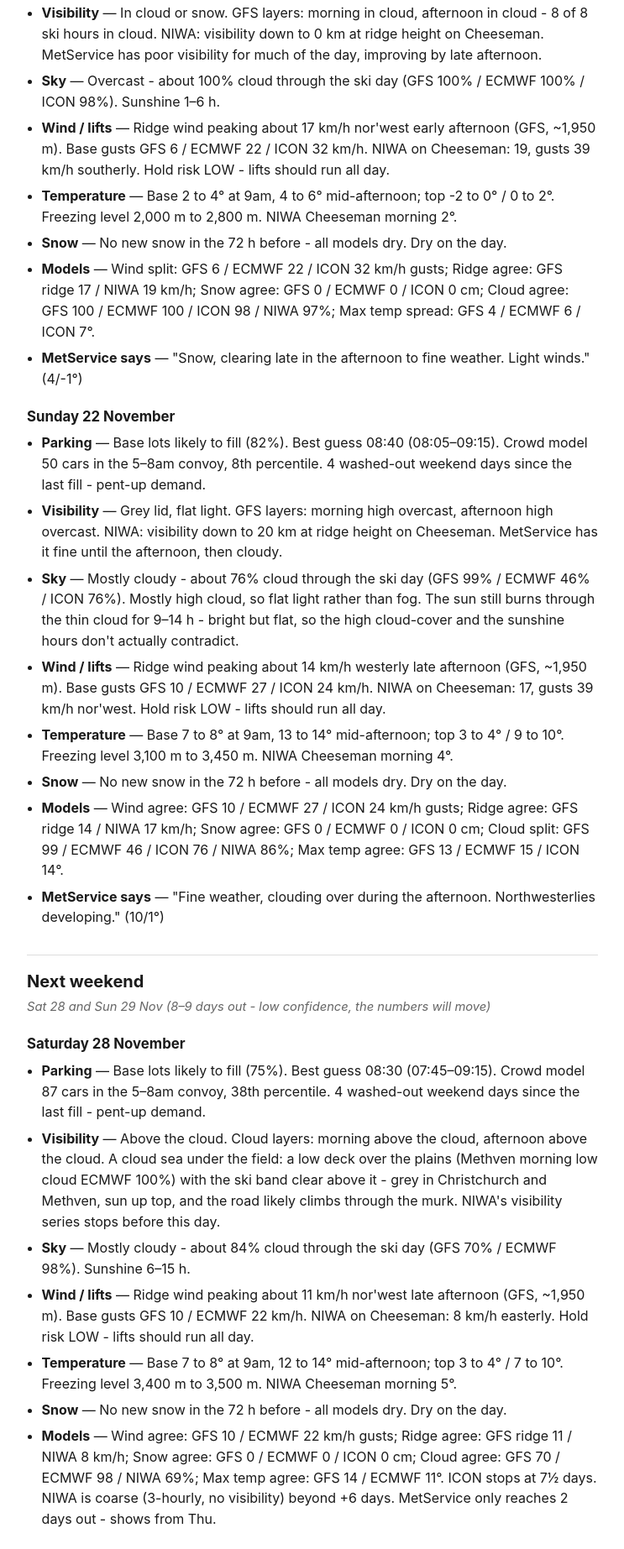
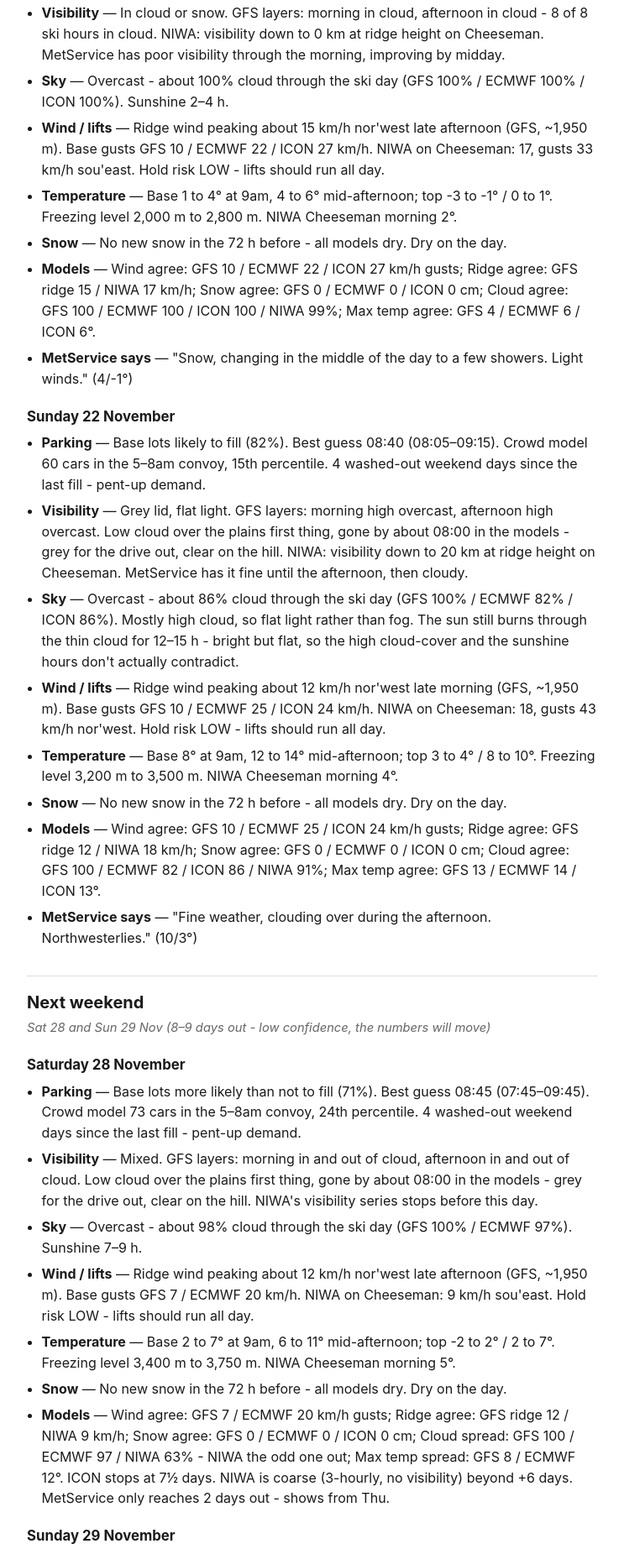
Before and after one commit to dhw52/mt-hutt-weather, a plain HTML site: page index.html in a window 1280 px wide. Shown: the part 394-2239 px from the top of the page at 84% size, without its empty margins (268-1011 px from the left). Drawn offline with Linux system fonts and the light colour scheme.

Commit message:
weekend forecast: 2026-11-20T00:44Z

```diff
--- a/index.html
+++ b/index.html
@@ -23,50 +23,50 @@ ul{padding-left:1.1rem;margin:.3rem 0} li{margin:.4rem 0}
 .lowconf{color:var(--muted);font-style:italic}
 a{color:var(--accent)}</style></head><body><main>
 <h1>Mt Hutt - the next two weekends</h1>
-<p class="meta">Issued Fri 20 Nov 2026, 04:57 NZ. Updated twice a day, about 09:30 and 21:30 NZ, through the season. Next issue about 09:30 Fri 20 Nov - GitHub&#x27;s scheduler sometimes runs a few hours late, but a late issue still pulls the most recent model runs, so the data is current even when the timestamp is not.</p>
+<p class="meta">Issued Fri 20 Nov 2026, 13:44 NZ. Updated twice a day, about 09:30 and 21:30 NZ, through the season. Next issue about 21:30 Fri 20 Nov - GitHub&#x27;s scheduler sometimes runs a few hours late, but a late issue still pulls the most recent model runs, so the data is current even when the timestamp is not.</p>
 <h2>This weekend</h2><p class="sub">Sat 21 and Sun 22 Nov (1–2 days out)</p>
 <h3>Saturday 21 November</h3><ul>
 <li><b>Parking</b> — Base lots probably won&#x27;t fill (35%). If they do, about 09:40 (09:05–10:15). Crowd model 57 cars in the 5–8am convoy, 12th percentile. 4 washed-out weekend days since the last fill - pent-up demand.</li>
-<li><b>Visibility</b> — In cloud or snow. GFS layers: morning in cloud, afternoon in cloud - 8 of 8 ski hours in cloud. NIWA: visibility down to 0 km at ridge height on Cheeseman. MetService has poor visibility for much of the day, improving by late afternoon.</li>
-<li><b>Sky</b> — Overcast - about 100% cloud through the ski day (GFS 100% / ECMWF 100% / ICON 98%). Sunshine 1–6 h.</li>
-<li><b>Wind / lifts</b> — Ridge wind peaking about 17 km/h nor&#x27;west early afternoon (GFS, ~1,950 m). Base gusts GFS 6 / ECMWF 22 / ICON 32 km/h. NIWA on Cheeseman: 19, gusts 39 km/h southerly. Hold risk LOW - lifts should run all day.</li>
-<li><b>Temperature</b> — Base 2 to 4° at 9am, 4 to 6° mid-afternoon; top -2 to 0° / 0 to 2°. Freezing level 2,000 m to 2,800 m. NIWA Cheeseman morning 2°.</li>
+<li><b>Visibility</b> — In cloud or snow. GFS layers: morning in cloud, afternoon in cloud - 8 of 8 ski hours in cloud. NIWA: visibility down to 0 km at ridge height on Cheeseman. MetService has poor visibility through the morning, improving by midday.</li>
+<li><b>Sky</b> — Overcast - about 100% cloud through the ski day (GFS 100% / ECMWF 100% / ICON 100%). Sunshine 2–4 h.</li>
+<li><b>Wind / lifts</b> — Ridge wind peaking about 15 km/h nor&#x27;west late afternoon (GFS, ~1,950 m). Base gusts GFS 10 / ECMWF 22 / ICON 27 km/h. NIWA on Cheeseman: 17, gusts 33 km/h sou&#x27;east. Hold risk LOW - lifts should run all day.</li>
+<li><b>Temperature</b> — Base 1 to 4° at 9am, 4 to 6° mid-afternoon; top -3 to -1° / 0 to 1°. Freezing level 2,000 m to 2,800 m. NIWA Cheeseman morning 2°.</li>
 <li><b>Snow</b> — No new snow in the 72 h before - all models dry. Dry on the day.</li>
-<li><b>Models</b> — Wind split: GFS 6 / ECMWF 22 / ICON 32 km/h gusts; Ridge agree: GFS ridge 17 / NIWA 19 km/h; Snow agree: GFS 0 / ECMWF 0 / ICON 0 cm; Cloud agree: GFS 100 / ECMWF 100 / ICON 98 / NIWA 97%; Max temp spread: GFS 4 / ECMWF 6 / ICON 7°.</li>
-<li><b>MetService says</b> — &quot;Snow, clearing late in the afternoon to fine weather. Light winds.&quot; (4/-1°)</li>
+<li><b>Models</b> — Wind agree: GFS 10 / ECMWF 22 / ICON 27 km/h gusts; Ridge agree: GFS ridge 15 / NIWA 17 km/h; Snow agree: GFS 0 / ECMWF 0 / ICON 0 cm; Cloud agree: GFS 100 / ECMWF 100 / ICON 100 / NIWA 99%; Max temp agree: GFS 4 / ECMWF 6 / ICON 6°.</li>
+<li><b>MetService says</b> — &quot;Snow, changing in the middle of the day to a few showers. Light winds.&quot; (4/-1°)</li>
 </ul>
 <h3>Sunday 22 November</h3><ul>
-<li><b>Parking</b> — Base lots likely to fill (82%). Best guess 08:40 (08:05–09:15). Crowd model 50 cars in the 5–8am convoy, 8th percentile. 4 washed-out weekend days since the last fill - pent-up demand.</li>
-<li><b>Visibility</b> — Grey lid, flat light. GFS layers: morning high overcast, afternoon high overcast. NIWA: visibility down to 20 km at ridge height on Cheeseman. MetService has it fine until the afternoon, then cloudy.</li>
-<li><b>Sky</b> — Mostly cloudy - about 76% cloud through the ski day (GFS 99% / ECMWF 46% / ICON 76%). Mostly high cloud, so flat light rather than fog. The sun still burns through the thin cloud for 9–14 h - bright but flat, so the high cloud-cover and the sunshine hours don&#x27;t actually contradict.</li>
-<li><b>Wind / lifts</b> — Ridge wind peaking about 14 km/h westerly late afternoon (GFS, ~1,950 m). Base gusts GFS 10 / ECMWF 27 / ICON 24 km/h. NIWA on Cheeseman: 17, gusts 39 km/h nor&#x27;west. Hold risk LOW - lifts should run all day.</li>
-<li><b>Temperature</b> — Base 7 to 8° at 9am, 13 to 14° mid-afternoon; top 3 to 4° / 9 to 10°. Freezing level 3,100 m to 3,450 m. NIWA Cheeseman morning 4°.</li>
+<li><b>Parking</b> — Base lots likely to fill (82%). Best guess 08:40 (08:05–09:15). Crowd model 60 cars in the 5–8am convoy, 15th percentile. 4 washed-out weekend days since the last fill - pent-up demand.</li>
+<li><b>Visibility</b> — Grey lid, flat light. GFS layers: morning high overcast, afternoon high overcast. Low cloud over the plains first thing, gone by about 08:00 in the models - grey for the drive out, clear on the hill. NIWA: visibility down to 20 km at ridge height on Cheeseman. MetService has it fine until the afternoon, then cloudy.</li>
+<li><b>Sky</b> — Overcast - about 86% cloud through the ski day (GFS 100% / ECMWF 82% / ICON 86%). Mostly high cloud, so flat light rather than fog. The sun still burns through the thin cloud for 12–15 h - bright but flat, so the high cloud-cover and the sunshine hours don&#x27;t actually contradict.</li>
+<li><b>Wind / lifts</b> — Ridge wind peaking about 12 km/h nor&#x27;west late morning (GFS, ~1,950 m). Base gusts GFS 10 / ECMWF 25 / ICON 24 km/h. NIWA on Cheeseman: 18, gusts 43 km/h nor&#x27;west. Hold risk LOW - lifts should run all day.</li>
+<li><b>Temperature</b> — Base 8° at 9am, 12 to 14° mid-afternoon; top 3 to 4° / 8 to 10°. Freezing level 3,200 m to 3,500 m. NIWA Cheeseman morning 4°.</li>
 <li><b>Snow</b> — No new snow in the 72 h before - all models dry. Dry on the day.</li>
-<li><b>Models</b> — Wind agree: GFS 10 / ECMWF 27 / ICON 24 km/h gusts; Ridge agree: GFS ridge 14 / NIWA 17 km/h; Snow agree: GFS 0 / ECMWF 0 / ICON 0 cm; Cloud split: GFS 99 / ECMWF 46 / ICON 76 / NIWA 86%; Max temp agree: GFS 13 / ECMWF 15 / ICON 14°.</li>
-<li><b>MetService says</b> — &quot;Fine weather, clouding over during the afternoon. Northwesterlies developing.&quot; (10/1°)</li>
+<li><b>Models</b> — Wind agree: GFS 10 / ECMWF 25 / ICON 24 km/h gusts; Ridge agree: GFS ridge 12 / NIWA 18 km/h; Snow agree: GFS 0 / ECMWF 0 / ICON 0 cm; Cloud agree: GFS 100 / ECMWF 82 / ICON 86 / NIWA 91%; Max temp agree: GFS 13 / ECMWF 14 / ICON 13°.</li>
+<li><b>MetService says</b> — &quot;Fine weather, clouding over during the afternoon. Northwesterlies.&quot; (10/3°)</li>
 </ul>
 <h2>Next weekend</h2><p class="sub lowconf">Sat 28 and Sun 29 Nov (8–9 days out - low confidence, the numbers will move)</p>
 <h3>Saturday 28 November</h3><ul>
-<li><b>Parking</b> — Base lots likely to fill (75%). Best guess 08:30 (07:45–09:15). Crowd model 87 cars in the 5–8am convoy, 38th percentile. 4 washed-out weekend days since the last fill - pent-up demand.</li>
-<li><b>Visibility</b> — Above the cloud. Cloud layers: morning above the cloud, afternoon above the cloud. A cloud sea under the field: a low deck over the plains (Methven morning low cloud ECMWF 100%) with the ski band clear above it - grey in Christchurch and Methven, sun up top, and the road likely climbs through the murk. NIWA&#x27;s visibility series stops before this day.</li>
-<li><b>Sky</b> — Mostly cloudy - about 84% cloud through the ski day (GFS 70% / ECMWF 98%). Sunshine 6–15 h.</li>
-<li><b>Wind / lifts</b> — Ridge wind peaking about 11 km/h nor&#x27;west late afternoon (GFS, ~1,950 m). Base gusts GFS 10 / ECMWF 22 km/h. NIWA on Cheeseman: 8 km/h easterly. Hold risk LOW - lifts should run all day.</li>
-<li><b>Temperature</b> — Base 7 to 8° at 9am, 12 to 14° mid-afternoon; top 3 to 4° / 7 to 10°. Freezing level 3,400 m to 3,500 m. NIWA Cheeseman morning 5°.</li>
+<li><b>Parking</b> — Base lots more likely than not to fill (71%). Best guess 08:45 (07:45–09:45). Crowd model 73 cars in the 5–8am convoy, 24th percentile. 4 washed-out weekend days since the last fill - pent-up demand.</li>
+<li><b>Visibility</b> — Mixed. GFS layers: morning in and out of cloud, afternoon in and out of cloud. Low cloud over the plains first thing, gone by about 08:00 in the models - grey for the drive out, clear on the hill. NIWA&#x27;s visibility series stops before this day.</li>
+<li><b>Sky</b> — Overcast - about 98% cloud through the ski day (GFS 100% / ECMWF 97%). Sunshine 7–9 h.</li>
+<li><b>Wind / lifts</b> — Ridge wind peaking about 12 km/h nor&#x27;west late afternoon (GFS, ~1,950 m). Base gusts GFS 7 / ECMWF 20 km/h. NIWA on Cheeseman: 9 km/h sou&#x27;east. Hold risk LOW - lifts should run all day.</li>
+<li><b>Temperature</b> — Base 2 to 7° at 9am, 6 to 11° mid-afternoon; top -2 to 2° / 2 to 7°. Freezing level 3,400 m to 3,750 m. NIWA Cheeseman morning 5°.</li>
 <li><b>Snow</b> — No new snow in the 72 h before - all models dry. Dry on the day.</li>
-<li><b>Models</b> — Wind agree: GFS 10 / ECMWF 22 km/h gusts; Ridge agree: GFS ridge 11 / NIWA 8 km/h; Snow agree: GFS 0 / ECMWF 0 / ICON 0 cm; Cloud agree: GFS 70 / ECMWF 98 / NIWA 69%; Max temp agree: GFS 14 / ECMWF 11°. ICON stops at 7½ days. NIWA is coarse (3-hourly, no visibility) beyond +6 days. MetService only reaches 2 days out - shows from Thu.</li>
+<li><b>Models</b> — Wind agree: GFS 7 / ECMWF 20 km/h gusts; Ridge agree: GFS ridge 12 / NIWA 9 km/h; Snow agree: GFS 0 / ECMWF 0 / ICON 0 cm; Cloud spread: GFS 100 / ECMWF 97 / NIWA 63% - NIWA the odd one out; Max temp spread: GFS 8 / ECMWF 12°. ICON stops at 7½ days. NIWA is coarse (3-hourly, no visibility) beyond +6 days. MetService only reaches 2 days out - shows from Thu.</li>
 </ul>
 <h3>Sunday 29 November</h3><ul>
-<li><b>Parking</b> — Base lots more likely than not to fill (71%). Best guess 08:30 (07:45–09:15). Crowd model 63 cars in the 5–8am convoy, 16th percentile. 4 washed-out weekend days since the last fill - pent-up demand.</li>
-<li><b>Visibility</b> — Clear. GFS layers: morning clear, afternoon clear. Low cloud over the plains first thing, gone by about 09:00 in the models - grey for the drive out, clear on the hill. NIWA&#x27;s visibility series stops before this day.</li>
-<li><b>Sky</b> — Mostly blue - about 13% cloud through the ski day (GFS 12% / ECMWF 15%). Sunshine 9–15 h.</li>
-<li><b>Wind / lifts</b> — Ridge wind peaking about 17 km/h nor&#x27;west late afternoon (GFS, ~1,950 m). Base gusts GFS 20 / ECMWF 30 km/h. NIWA on Cheeseman: 22 km/h nor&#x27;west. Hold risk LOW - lifts should run all day.</li>
-<li><b>Temperature</b> — Base 9 to 12° at 9am, 17° mid-afternoon; top 5 to 7° / 13°. Freezing level 4,100 m. NIWA Cheeseman morning 6°.</li>
+<li><b>Parking</b> — Base lots more likely than not to fill (66%). Best guess 08:45 (07:45–09:45). Crowd model 69 cars in the 5–8am convoy, 21st percentile. 4 washed-out weekend days since the last fill - pent-up demand.</li>
+<li><b>Visibility</b> — Grey lid, flat light. GFS layers: morning high overcast, afternoon high overcast. NIWA&#x27;s visibility series stops before this day.</li>
+<li><b>Sky</b> — Mostly cloudy - about 69% cloud through the ski day (GFS 81% / ECMWF 58%). Mostly high cloud, so flat light rather than fog. The sun still burns through the thin cloud for 9–15 h - bright but flat, so the high cloud-cover and the sunshine hours don&#x27;t actually contradict.</li>
+<li><b>Wind / lifts</b> — Ridge wind peaking about 17 km/h nor&#x27;west early afternoon (GFS, ~1,950 m). Base gusts GFS 20 / ECMWF 24 km/h. NIWA on Cheeseman: 25 km/h nor&#x27;west. Hold risk LOW - lifts should run all day.</li>
+<li><b>Temperature</b> — Base 8 to 11° at 9am, 16° mid-afternoon; top 4 to 7° / 12°. Freezing level 4,000 m. NIWA Cheeseman morning 6°.</li>
 <li><b>Snow</b> — No new snow in the 72 h before - all models dry. Dry on the day.</li>
-<li><b>Models</b> — Wind agree: GFS 20 / ECMWF 30 km/h gusts; Ridge agree: GFS ridge 17 / NIWA 22 km/h; Snow agree: GFS 0 / ECMWF 0 cm; Cloud agree: GFS 12 / ECMWF 15 / NIWA 24%; Max temp agree: GFS 17 / ECMWF 17°. ICON stops at 7½ days. NIWA is coarse (3-hourly, no visibility) beyond +6 days. MetService only reaches 2 days out - shows from Fri.</li>
+<li><b>Models</b> — Wind agree: GFS 20 / ECMWF 24 km/h gusts; Ridge agree: GFS ridge 17 / NIWA 25 km/h; Snow agree: GFS 0 / ECMWF 0 cm; Cloud split: GFS 81 / ECMWF 58 / NIWA 27%; Max temp agree: GFS 17 / ECMWF 16°. ICON stops at 7½ days. NIWA is coarse (3-hourly, no visibility) beyond +6 days. MetService only reaches 2 days out - shows from Fri.</li>
 </ul>
 <h2>What changed since the last issue</h2><ul>
-<li>Sun 22: visibility above the cloud → grey lid, flat light.</li>
-<li>Sun 29: best guess 08:45 → 08:30, visibility grey lid, flat light → clear.</li>
+<li>Sat 28: best guess 08:30 → 08:45, visibility above the cloud → mixed.</li>
+<li>Sun 29: best guess 08:30 → 08:45, visibility clear → grey lid, flat light.</li>
 </ul><h2>How to read this</h2><ul class="foot">
 <li>Parking is a rule anchored on this season&#x27;s eight observed fills (two weekends by eyewitness), not a fitted model. Weekend + decent conditions centres on ~08:35; weekday powder days ~09:30; fresh snow, pent-up demand after washed-out weekends and school holidays pull it earlier; poor visibility or a wind hold pushes it later and cuts the odds. The chance is shrunk toward the season base rate the further out we look.</li>
 <li>Visibility is where GFS puts the cloud relative to the 1,400–2,100 m skiing band, cross-checked against NIWA&#x27;s ridge-height visibility at Mt Cheeseman (2,031 m, 35 km away - a proxy, not Mt Hutt) and MetService&#x27;s text where it reaches. A cloud sea under the field is read from ICON and ECMWF over Methven instead: GFS doesn&#x27;t hold that low deck, and under the hill the models&#x27; levels sit inside their smoothed mountain.</li>
```
